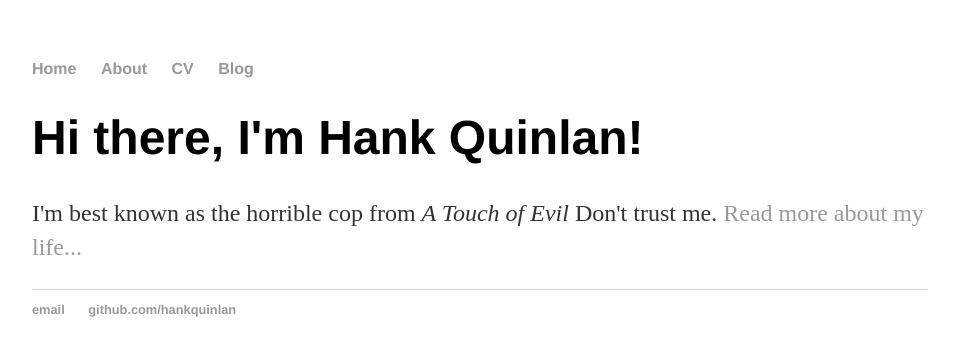
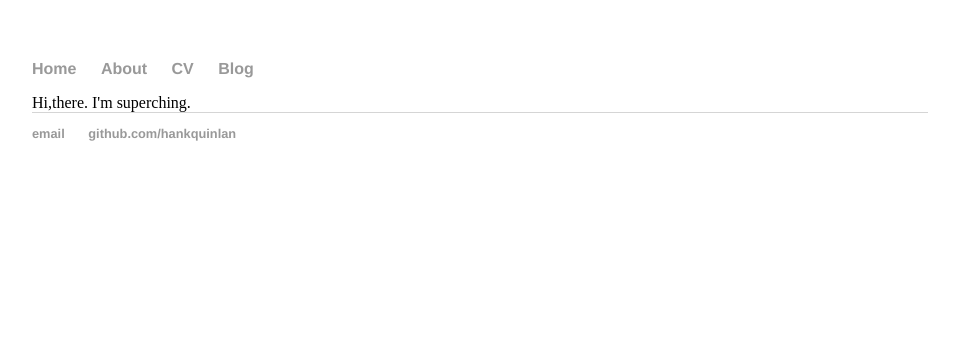
Before and after one commit to superChing/superChing.github.io, a Jekyll site: the page built from index.html, in a window 1280 px wide. Shown: the top 356 px of the page, without its empty margins (160-1115 px from the left). Built offline with Jekyll 4.4.1, drawn with Linux system fonts in a browser that asks for light colours.

Commit message:
Update index.html

```diff
--- a/index.html
+++ b/index.html
@@ -1,8 +1,5 @@
 ---
 layout: default
-title: Hank Quinlan, Horrible Cop
+title: Home Page
 ---
-<div class="blurb">
-	<h1>Hi there, I'm Hank Quinlan!</h1>
-	<p>I'm best known as the horrible cop from <em>A Touch of Evil</em> Don't trust me. <a href="/about">Read more about my life...</a></p>
-</div><!-- /.blurb -->
+Hi,there. I'm superching.
```
